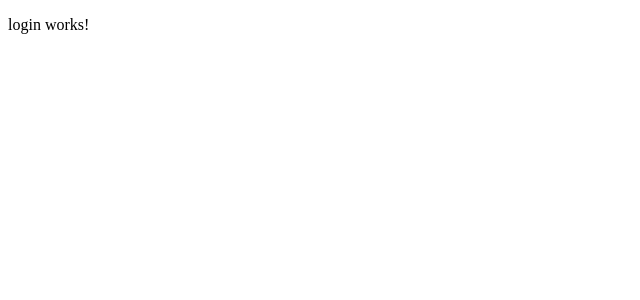
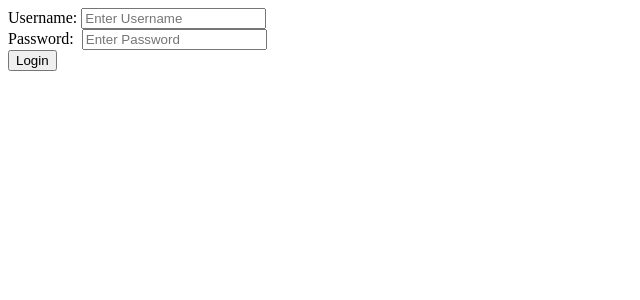
Before and after one commit to AliUzair-PureLogics/Patient-Appointment, an Angular app in the folder frontend/: page /login in a window 1280 px wide. Shown: the top 300 px of the page, without its empty margins (0-640 px from the left). Built offline with nearby package versions, Linux system fonts and the light colour scheme.

Commit message:
Made simple login form

```diff
--- a/frontend/src/app/app.module.ts
+++ b/frontend/src/app/app.module.ts
@@ -1,5 +1,6 @@
 import { BrowserModule } from '@angular/platform-browser';
 import { NgModule } from '@angular/core';
+import {FormsModule} from '@angular/forms';
 
 import { AppRoutingModule } from './app-routing.module';
 
@@ -16,7 +17,8 @@ import { HomeComponent } from './home/home.component';
   ],
   imports: [
     BrowserModule,
-    AppRoutingModule
+    AppRoutingModule,
+    FormsModule
   ],
   providers: [],
   bootstrap: [AppComponent]
--- a/frontend/src/app/home/home.component.html
+++ b/frontend/src/app/home/home.component.html
@@ -1,3 +1,6 @@
 <p>
-  home works!
+  Welcome
 </p>
+<p>
+  <a routerLink="login">Login</a>
+</p>
--- a/frontend/src/app/login/login.component.html
+++ b/frontend/src/app/login/login.component.html
@@ -1,3 +1,13 @@
-<p>
-  login works!
-</p>
+<div>
+  <form (ngSubmit)="doLogin()">
+    <div>
+      Username: <input type="text" name="person_username" [(ngModel)]="person.username" placeholder="Enter Username" autocomplete="off">
+    </div>
+    <div>
+      Password: &nbsp;<input type="password" name="person_password" [(ngModel)]="person.password" placeholder="Enter Password">
+    </div>
+    <div>
+      <button type="submit" class="btn btn-primary" >Login</button>
+    </div>
+  </form>
+</div>
--- a/frontend/src/app/login/login.component.ts
+++ b/frontend/src/app/login/login.component.ts
@@ -1,4 +1,4 @@
-import { Component, OnInit } from '@angular/core';
+import { Component, OnInit, Input } from '@angular/core';
 
 @Component({
   selector: 'app-login',
@@ -7,9 +7,24 @@ import { Component, OnInit } from '@angular/core';
 })
 export class LoginComponent implements OnInit {
 
+  @Input() person;
   constructor() { }
 
   ngOnInit() {
+    this.person = {
+      username: '',
+      password: ''
+    };
+  }
+
+  doLogin() {
+    if (!this.person.username) {
+      return alert(`Please enter username`);
+    }
+    if (!this.person.password) {
+      return alert(`Please enter password`);
+    }
+    alert(`Got request to login with username='${this.person.username}' and password='${this.person.password}'`);
   }
 
 }
```
